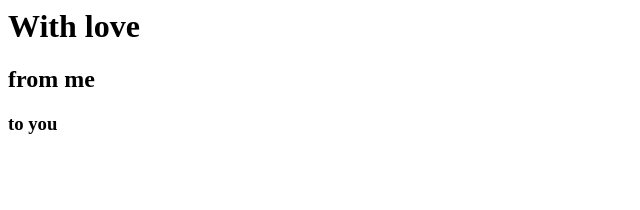
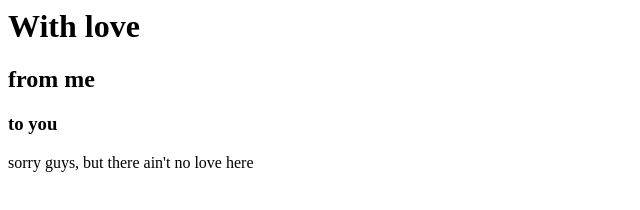
Before and after one commit to RaviCampos/giting, a plain HTML site: page index.html in a window 1280 px wide. Shown: the whole page, without its empty margins (0-640 px from the left). Drawn offline with Linux system fonts and the light colour scheme.

Commit message:
no love here

```diff
--- a/index.html
+++ b/index.html
@@ -2,4 +2,6 @@
     <h1>With love</h1>
     <h2>from me</h2>
     <h3>to you</h3>
+
+    <p>sorry guys, but there ain't no love here</p>
 </div>
```
